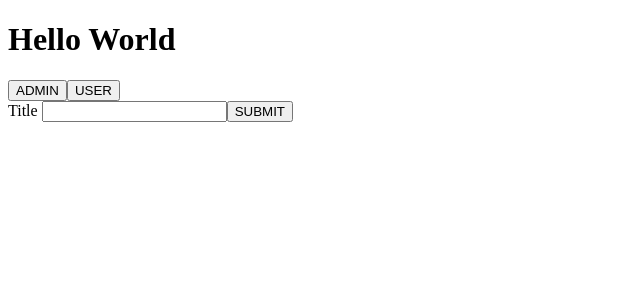
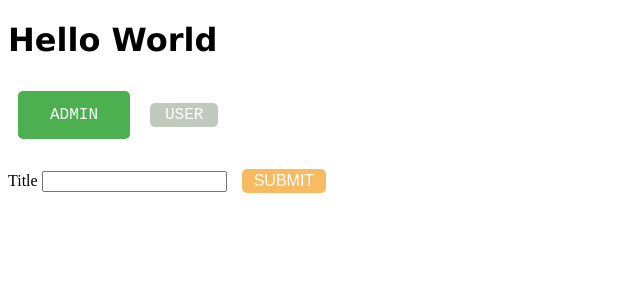
Before and after one commit to CodeOp-tech/vue-portfolio-activity-Martachis, a Vue app: page / in a window 1280 px wide. Shown: the top 300 px of the page, without its empty margins (0-640 px from the left). Built offline with nearby package versions, Linux system fonts and the light colour scheme.

Commit message:
Primera parte del ejercicio hecha

```diff
--- a/index.html
+++ b/index.html
@@ -3,7 +3,7 @@
   <head>
     <meta charset="UTF-8" />
     <meta name="viewport" content="width=device-width, initial-scale=1.0" />
-    <title>Vite App</title>
+    <title>Martachis VUE</title>
   </head>
   <body>
     <div id="app"></div>
--- a/src/App.vue
+++ b/src/App.vue
@@ -1,12 +1,14 @@
 <template>
   <div>
     <h1>Hello World</h1>
-    <button @click="isAdmin = true">ADMIN</button>
-    <button @click="isAdmin = false">USER</button>
+    <button @click="isAdmin = true" :class="{ 'color-admin-button': isAdmin === true}">ADMIN</button>
+    <button @click="isAdmin = false" :class="{ 'color-user-button': isAdmin === false}">USER</button>
     <admin-view v-if="isAdmin" @createProject="addProject" />
     <user-view v-else />
+
   </div>
 </template>
+
 
 <script>
 import AdminView from "./components/AdminView.vue";
@@ -32,4 +34,6 @@ export default {
 };
 </script>
 
-<style></style>
+<style scoped>
+  @import './styles.css';
+</style>
--- a/src/components/AdminView.vue
+++ b/src/components/AdminView.vue
@@ -28,4 +28,17 @@ export default {
 };
 </script>
 
-<style></style>
+<style>
+button {
+  background-color: #F9BB62;
+  border-radius: 5px;
+  color: white;
+  padding: 3px 12px;
+  text-align: center;
+  text-decoration: none;
+  display: inline-block;
+  font-size: 16px;
+  border: none;
+  margin-left: 15px;
+}
+</style>
--- /dev/null
+++ b/src/styles.css
@@ -0,0 +1,37 @@
+.color-admin-button{
+    background-color: #4CAF50;
+    border-radius: 5px;
+    color: white;
+    padding: 15px 32px;
+    text-align: center;
+    text-decoration: none;
+    display: inline-block;
+    font-size: 16px;
+    border: none;
+  }
+
+  .color-user-button{
+    background-color: #4CAF50;
+    border-radius: 5px;
+    border: none;
+    color: white;
+    padding: 15px 32px;
+    text-align: center;
+    text-decoration: none;
+    display: inline-block;
+    font-size: 16px;
+  }
+
+  button {
+    margin: 10px;
+    margin-bottom: 30px;
+    border: none;
+    background-color: #BFC9BC;
+    padding: 3px 15px;
+    border-radius: 5px;
+    font-family: monospace;
+  }
+
+  h1 {
+    font-family: 'Lucida Sans';
+  }
```
Also changed, not shown: 1 other file (tests, documents, lock files or other folders).
